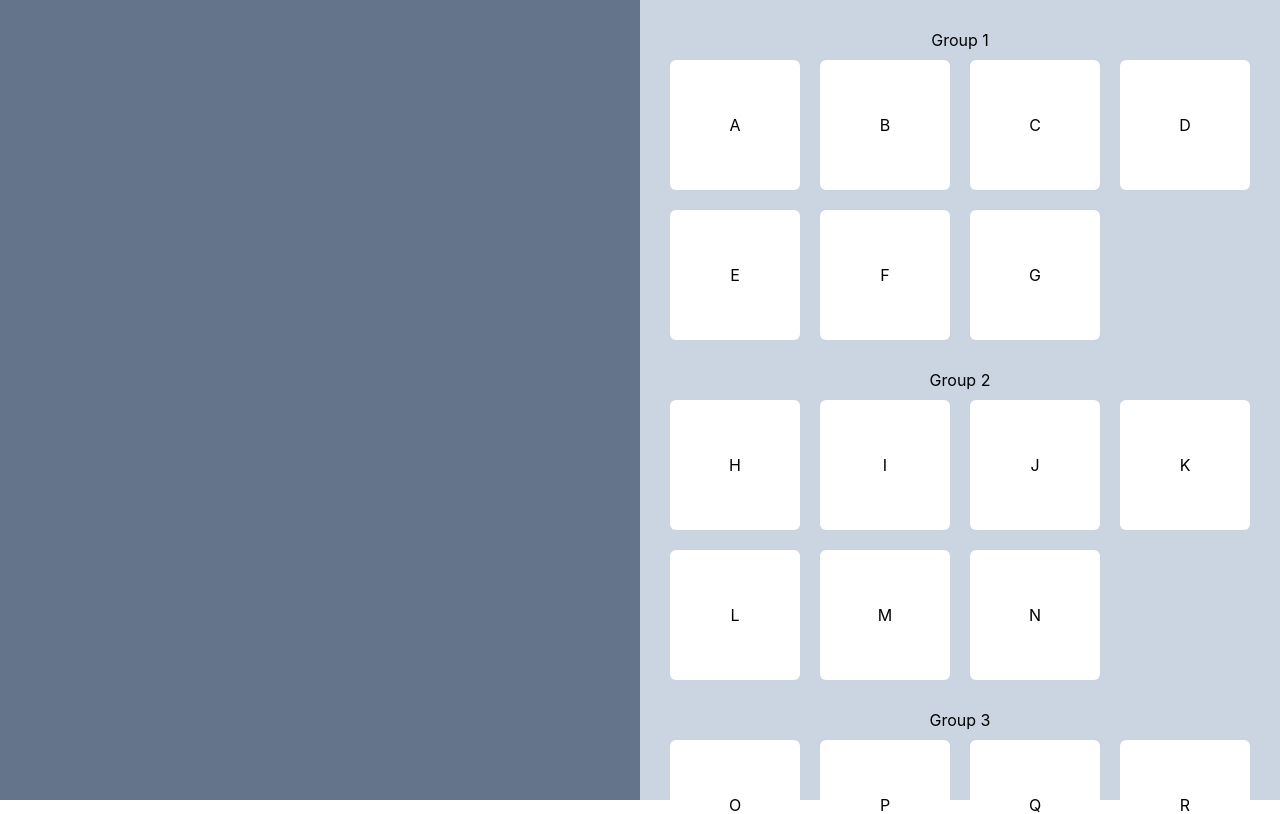
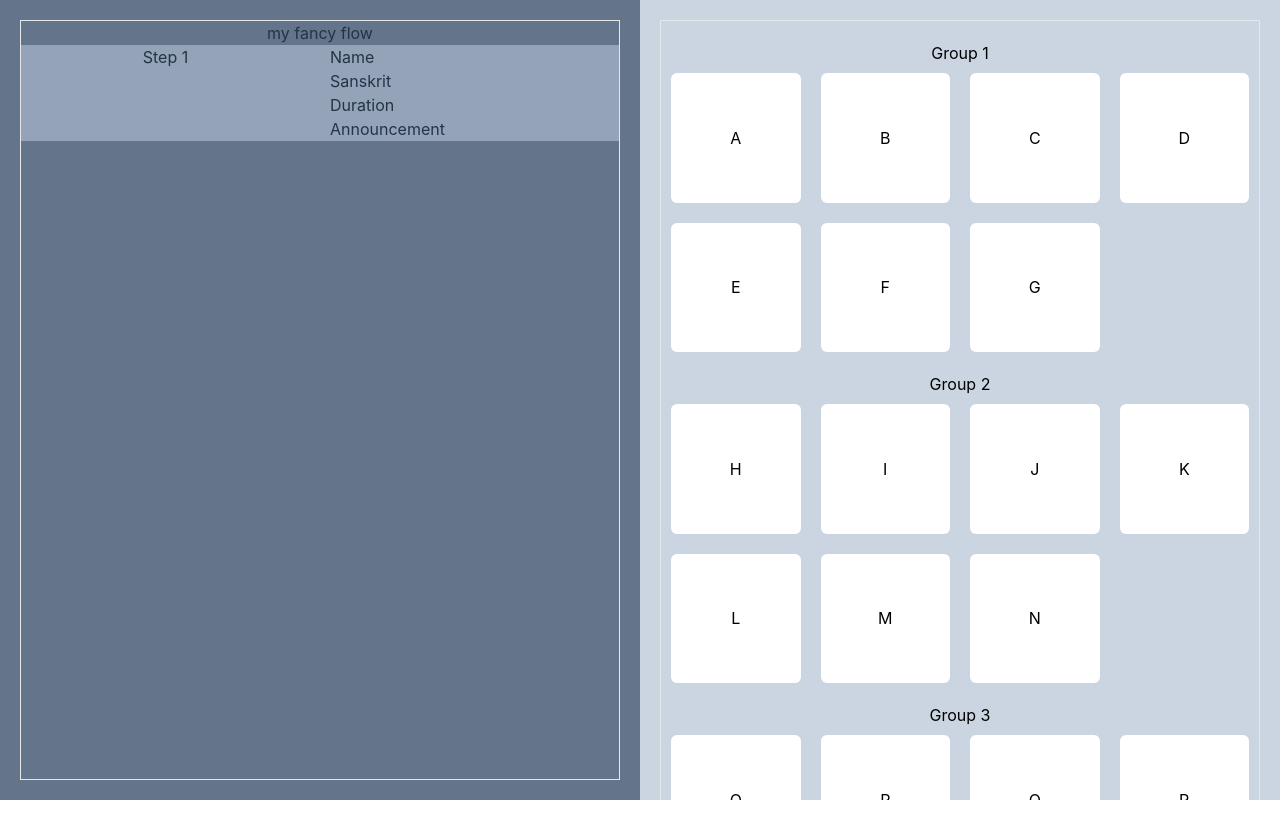
Before and after one commit to sevleo/YoGato-frontend, a React (Vite) app: page /builder in a window 1280 px wide. Shown: the top 814 px of the page. Built offline with nearby package versions, Linux system fonts and the light colour scheme.

Commit message:
Add type checking

```diff
--- a/src/components/buildingBlocks/AspectGroup.tsx
+++ b/src/components/buildingBlocks/AspectGroup.tsx
@@ -6,7 +6,7 @@ interface AspectGroupProps {
 function AspectGroup({ groupName, aspects }: AspectGroupProps) {
   return (
     <div className=" flex flex-col justify-center text-black">
-      <p className="mb-2 mt-2">{groupName}</p>
+      <p className="mb-2 mt-5 ">{groupName}</p>
       <div className="grid-cols-aspects grid justify-center gap-5">
         {aspects.map((aspect) => (
           <div
--- /dev/null
+++ b/src/components/buildingBlocks/Flow.tsx
@@ -0,0 +1,28 @@
+import Unit from "./Unit";
+
+interface FlowProps {
+  flow: {
+    flowName: string;
+    units: {
+      name: string;
+      sanskritName: string;
+      duration: number;
+      announcement: string;
+    }[];
+  };
+}
+
+function Flow({ flow }: FlowProps) {
+  return (
+    <div className="h-full p-5">
+      <div className="h-full border">
+        <div>{flow.flowName}</div>
+        <div className=" bg-slate-400">
+          <Unit></Unit>
+        </div>
+      </div>
+    </div>
+  );
+}
+
+export default Flow;
--- /dev/null
+++ b/src/components/buildingBlocks/Unit.tsx
@@ -0,0 +1,15 @@
+function Unit() {
+  return (
+    <div className="flex justify-center gap-5">
+      <div className="w-1/2">Step 1</div>
+      <div className="flex w-1/2 flex-col items-start">
+        <p>Name</p>
+        <p>Sanskrit</p>
+        <p>Duration</p>
+        <p>Announcement</p>
+      </div>
+    </div>
+  );
+}
+
+export default Unit;
--- a/src/components/pages/Builder.tsx
+++ b/src/components/pages/Builder.tsx
@@ -1,4 +1,5 @@
 import AspectGroup from "../buildingBlocks/AspectGroup";
+import Flow from "../buildingBlocks/Flow";
 
 function Builder() {
   interface AspectGroup {
@@ -73,11 +74,52 @@ function Builder() {
     },
   ];
 
+  interface Flow {
+    flowName: string;
+    units: Unit[];
+  }
+
+  type Unit = {
+    name: string;
+    sanskritName: string;
+    duration: number;
+    announcement: string;
+  };
+
+  const flow: Flow = {
+    flowName: "my fancy flow",
+    units: [
+      {
+        name: "unit 1",
+        sanskritName: "sanskrit name of unit 1",
+        duration: 5,
+        announcement: "fancy announcement",
+      },
+      {
+        name: "unit 2",
+        sanskritName: "sanskrit name of unit 2",
+        duration: 2,
+        announcement: "fancy announcement",
+      },
+      {
+        name: "unit 3",
+        sanskritName: "sanskrit name of unit 3",
+        duration: 8,
+        announcement: "fancy announcement",
+      },
+    ],
+  };
+
   return (
     <>
       <div className="builder ml-auto mr-auto flex h-full w-full max-w-screen-2xl">
-        <div className="canvas w-1/2 bg-slate-500"></div>
-        <div className="flex w-1/2 flex-col justify-start gap-5 bg-slate-300 p-5">
+        <div className="canvas w-1/2 bg-slate-500">
+          <Flow flow={flow}></Flow>
+        </div>
+
+        <div className="flex w-1/2 flex-col justify-start gap-5 overflow-auto bg-slate-300">
+          <div className="h-auto gap-5 p-5">
+            <div className="border">
               {aspectGroups.map((aspectGroup) => (
                 <AspectGroup
                   key={aspectGroup.groupName}
@@ -87,6 +129,8 @@ function Builder() {
               ))}
             </div>
           </div>
+        </div>
+      </div>
     </>
   );
 }
--- a/src/output.css
+++ b/src/output.css
@@ -564,6 +564,10 @@ video {
   margin-top: 0.5rem;
 }
 
+.mt-5 {
+  margin-top: 1.25rem;
+}
+
 .flex {
   display: flex;
 }
@@ -578,6 +582,14 @@ video {
 
 .h-full {
   height: 100%;
+}
+
+.h-5\/6 {
+  height: 83.333333%;
+}
+
+.h-auto {
+  height: auto;
 }
 
 .w-1\/2 {
@@ -604,6 +616,10 @@ video {
   flex-direction: column;
 }
 
+.items-start {
+  align-items: flex-start;
+}
+
 .items-center {
   align-items: center;
 }
@@ -620,8 +636,20 @@ video {
   gap: 1.25rem;
 }
 
+.overflow-auto {
+  overflow: auto;
+}
+
 .rounded-md {
   border-radius: 0.375rem;
+}
+
+.border {
+  border-width: 1px;
+}
+
+.border-solid {
+  border-style: solid;
 }
 
 .bg-slate-300 {
@@ -639,8 +667,22 @@ video {
   background-color: rgb(255 255 255 / var(--tw-bg-opacity));
 }
 
+.bg-slate-400 {
+  --tw-bg-opacity: 1;
+  background-color: rgb(148 163 184 / var(--tw-bg-opacity));
+}
+
+.bg-slate-600 {
+  --tw-bg-opacity: 1;
+  background-color: rgb(71 85 105 / var(--tw-bg-opacity));
+}
+
 .p-5 {
   padding: 1.25rem;
+}
+
+.p-2 {
+  padding: 0.5rem;
 }
 
 .text-black {
```
Lines whose indentation alone changed are shown as unchanged.
